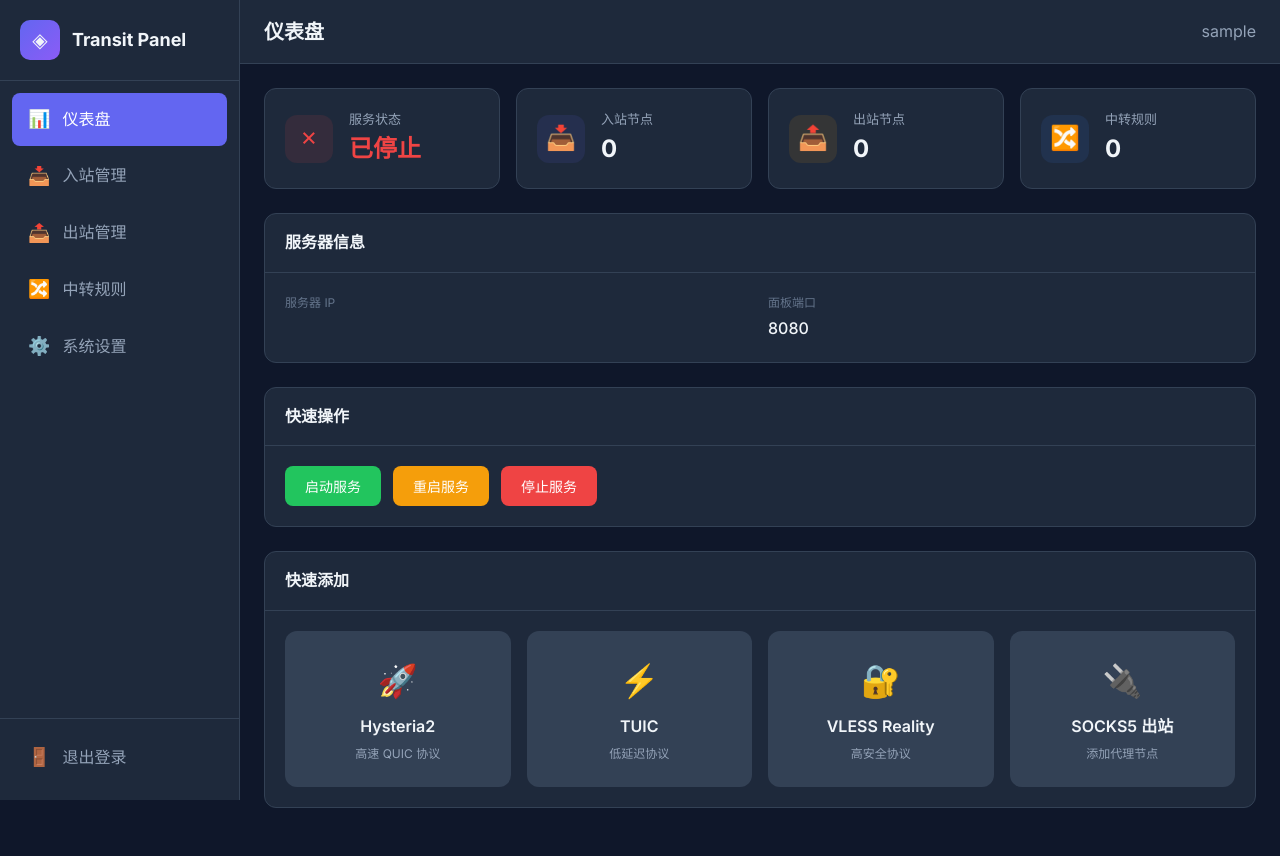
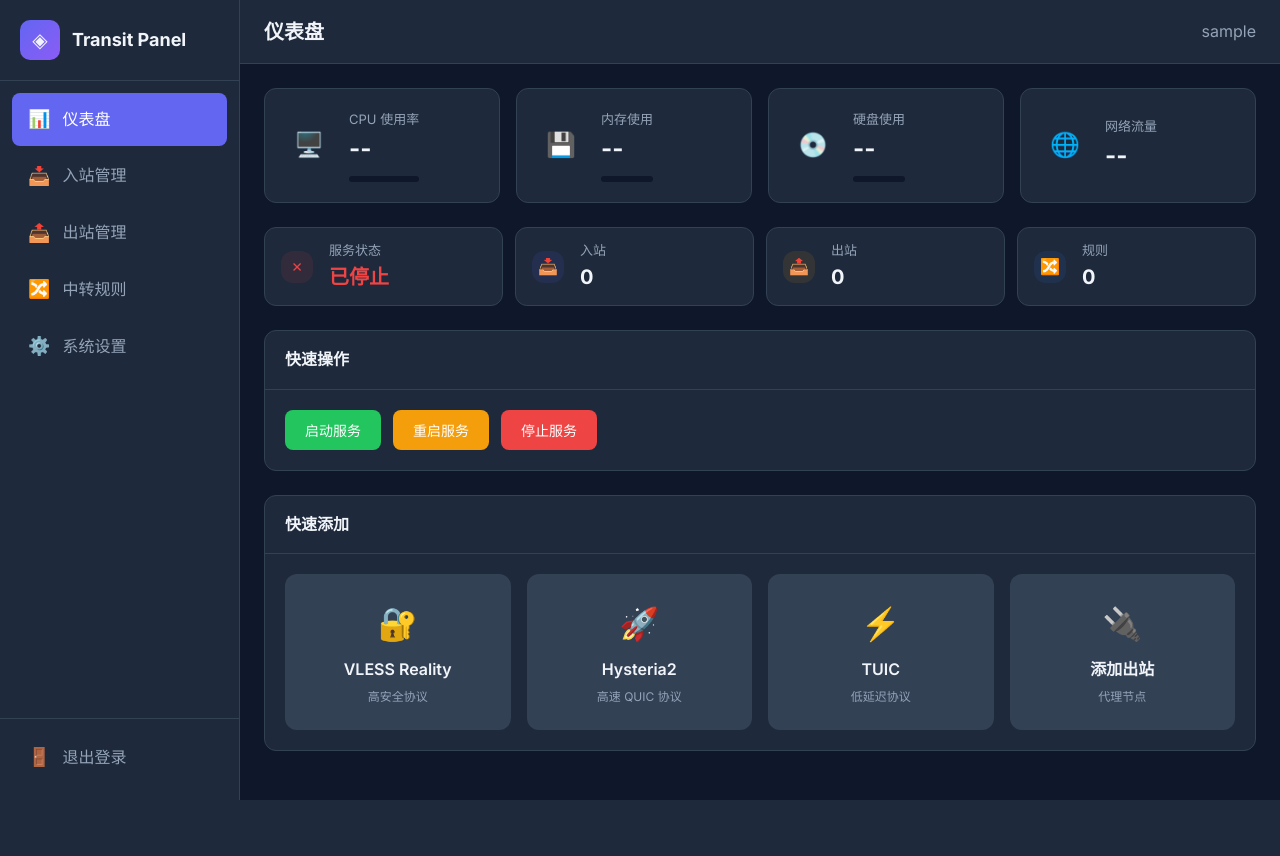
Before and after one commit to tkxw/transit-panel, a Flask app: page /dashboard in a window 1280 px wide. After the commit the page ends 800 px from the top, so only its background shows below. Run offline with Flask 2, Linux system fonts and the light colour scheme; the visitor is signed in with stand-in values (Sample User, id 1); parts of the project's set-up code (start-up, migrations or seed data) failed here and were passed over.

Commit message:
Update dashboard.html

```diff
--- a/web/templates/dashboard.html
+++ b/web/templates/dashboard.html
@@ -4,9 +4,53 @@
 
 {% block content %}
 <div class="dashboard">
-    <!-- 状态卡片 -->
+    <!-- 系统资源状态 -->
     <div class="stats-grid">
         <div class="stat-card">
+            <div class="stat-icon cpu">🖥️</div>
+            <div class="stat-info">
+                <span class="stat-label">CPU 使用率</span>
+                <span class="stat-value" id="cpu-usage">--</span>
+                <div class="progress-bar">
+                    <div class="progress-fill cpu" id="cpu-bar" style="width:0%"></div>
+                </div>
+            </div>
+        </div>
+
+        <div class="stat-card">
+            <div class="stat-icon ram">💾</div>
+            <div class="stat-info">
+                <span class="stat-label">内存使用</span>
+                <span class="stat-value" id="ram-usage">--</span>
+                <div class="progress-bar">
+                    <div class="progress-fill ram" id="ram-bar" style="width:0%"></div>
+                </div>
+            </div>
+        </div>
+
+        <div class="stat-card">
+            <div class="stat-icon disk">💿</div>
+            <div class="stat-info">
+                <span class="stat-label">硬盘使用</span>
+                <span class="stat-value" id="disk-usage">--</span>
+                <div class="progress-bar">
+                    <div class="progress-fill disk" id="disk-bar" style="width:0%"></div>
+                </div>
+            </div>
+        </div>
+
+        <div class="stat-card">
+            <div class="stat-icon network">🌐</div>
+            <div class="stat-info">
+                <span class="stat-label">网络流量</span>
+                <span class="stat-value" id="network-usage">--</span>
+            </div>
+        </div>
+    </div>
+
+    <!-- 节点统计 -->
+    <div class="stats-grid small">
+        <div class="stat-card mini">
             <div class="stat-icon service {{ 'online' if service_running else 'offline' }}">
                 {{ '✓' if service_running else '✗' }}
             </div>
@@ -18,46 +62,27 @@
             </div>
         </div>
 
-        <div class="stat-card">
+        <div class="stat-card mini">
             <div class="stat-icon inbound">📥</div>
             <div class="stat-info">
-                <span class="stat-label">入站节点</span>
+                <span class="stat-label">入站</span>
                 <span class="stat-value">{{ inbound_count }}</span>
             </div>
         </div>
 
-        <div class="stat-card">
+        <div class="stat-card mini">
             <div class="stat-icon outbound">📤</div>
             <div class="stat-info">
-                <span class="stat-label">出站节点</span>
+                <span class="stat-label">出站</span>
                 <span class="stat-value">{{ outbound_count }}</span>
             </div>
         </div>
 
-        <div class="stat-card">
+        <div class="stat-card mini">
             <div class="stat-icon route">🔀</div>
             <div class="stat-info">
-                <span class="stat-label">中转规则</span>
+                <span class="stat-label">规则</span>
                 <span class="stat-value">{{ route_count }}</span>
-            </div>
-        </div>
-    </div>
-
-    <!-- 服务器信息 -->
-    <div class="card">
-        <div class="card-header">
-            <h2>服务器信息</h2>
-        </div>
-        <div class="card-body">
-            <div class="info-grid">
-                <div class="info-item">
-                    <span class="info-label">服务器 IP</span>
-                    <span class="info-value" id="server-ip">{{ server_ip }}</span>
-                </div>
-                <div class="info-item">
-                    <span class="info-label">面板端口</span>
-                    <span class="info-value">8080</span>
-                </div>
             </div>
         </div>
     </div>
@@ -83,6 +108,11 @@
         </div>
         <div class="card-body">
             <div class="quick-add-grid">
+                <a href="{{ url_for('inbounds') }}?add=vless-reality" class="quick-add-item">
+                    <span class="quick-add-icon">🔐</span>
+                    <span class="quick-add-title">VLESS Reality</span>
+                    <span class="quick-add-desc">高安全协议</span>
+                </a>
                 <a href="{{ url_for('inbounds') }}?add=hysteria2" class="quick-add-item">
                     <span class="quick-add-icon">🚀</span>
                     <span class="quick-add-title">Hysteria2</span>
@@ -93,15 +123,10 @@
                     <span class="quick-add-title">TUIC</span>
                     <span class="quick-add-desc">低延迟协议</span>
                 </a>
-                <a href="{{ url_for('inbounds') }}?add=vless-reality" class="quick-add-item">
-                    <span class="quick-add-icon">🔐</span>
-                    <span class="quick-add-title">VLESS Reality</span>
-                    <span class="quick-add-desc">高安全协议</span>
-                </a>
-                <a href="{{ url_for('outbounds') }}?add=socks" class="quick-add-item">
+                <a href="{{ url_for('outbounds') }}" class="quick-add-item">
                     <span class="quick-add-icon">🔌</span>
-                    <span class="quick-add-title">SOCKS5 出站</span>
-                    <span class="quick-add-desc">添加代理节点</span>
+                    <span class="quick-add-title">添加出站</span>
+                    <span class="quick-add-desc">代理节点</span>
                 </a>
             </div>
         </div>
@@ -109,6 +134,38 @@
 </div>
 
 <script>
+    // 获取系统状态
+    async function fetchSystemStats() {
+        try {
+            const response = await fetch('/api/system');
+            const data = await response.json();
+
+            if (data.success) {
+                const stats = data.data;
+
+                // CPU
+                document.getElementById('cpu-usage').textContent = stats.cpu + '%';
+                document.getElementById('cpu-bar').style.width = stats.cpu + '%';
+
+                // 内存
+                document.getElementById('ram-usage').textContent =
+                    `${stats.ram_used} / ${stats.ram_total} (${stats.ram_percent}%)`;
+                document.getElementById('ram-bar').style.width = stats.ram_percent + '%';
+
+                // 硬盘
+                document.getElementById('disk-usage').textContent =
+                    `${stats.disk_used} / ${stats.disk_total} (${stats.disk_percent}%)`;
+                document.getElementById('disk-bar').style.width = stats.disk_percent + '%';
+
+                // 网络
+                document.getElementById('network-usage').textContent =
+                    `↑ ${stats.net_sent} / ↓ ${stats.net_recv}`;
+            }
+        } catch (error) {
+            console.error('获取系统状态失败:', error);
+        }
+    }
+
     async function serviceAction(action) {
         try {
             const response = await fetch(`/api/service/${action}`, { method: 'POST' });
@@ -124,5 +181,65 @@
             showToast('操作失败', 'error');
         }
     }
+
+    // 初始化
+    fetchSystemStats();
+    // 每 5 秒刷新一次
+    setInterval(fetchSystemStats, 5000);
 </script>
+
+<style>
+    .stats-grid.small {
+        grid-template-columns: repeat(4, 1fr);
+        gap: 0.75rem;
+        margin-bottom: 1.5rem;
+    }
+
+    .stat-card.mini {
+        padding: 0.75rem 1rem;
+    }
+
+    .stat-card.mini .stat-icon {
+        width: 32px;
+        height: 32px;
+        font-size: 1rem;
+    }
+
+    .stat-card.mini .stat-value {
+        font-size: 1.25rem;
+    }
+
+    .progress-bar {
+        width: 100%;
+        height: 6px;
+        background: var(--bg-dark);
+        border-radius: 3px;
+        margin-top: 0.5rem;
+        overflow: hidden;
+    }
+
+    .progress-fill {
+        height: 100%;
+        border-radius: 3px;
+        transition: width 0.5s ease;
+    }
+
+    .progress-fill.cpu {
+        background: linear-gradient(90deg, #22c55e, #eab308);
+    }
+
+    .progress-fill.ram {
+        background: linear-gradient(90deg, #3b82f6, #8b5cf6);
+    }
+
+    .progress-fill.disk {
+        background: linear-gradient(90deg, #6366f1, #ec4899);
+    }
+
+    @media (max-width: 768px) {
+        .stats-grid.small {
+            grid-template-columns: repeat(2, 1fr);
+        }
+    }
+</style>
 {% endblock %}
```
